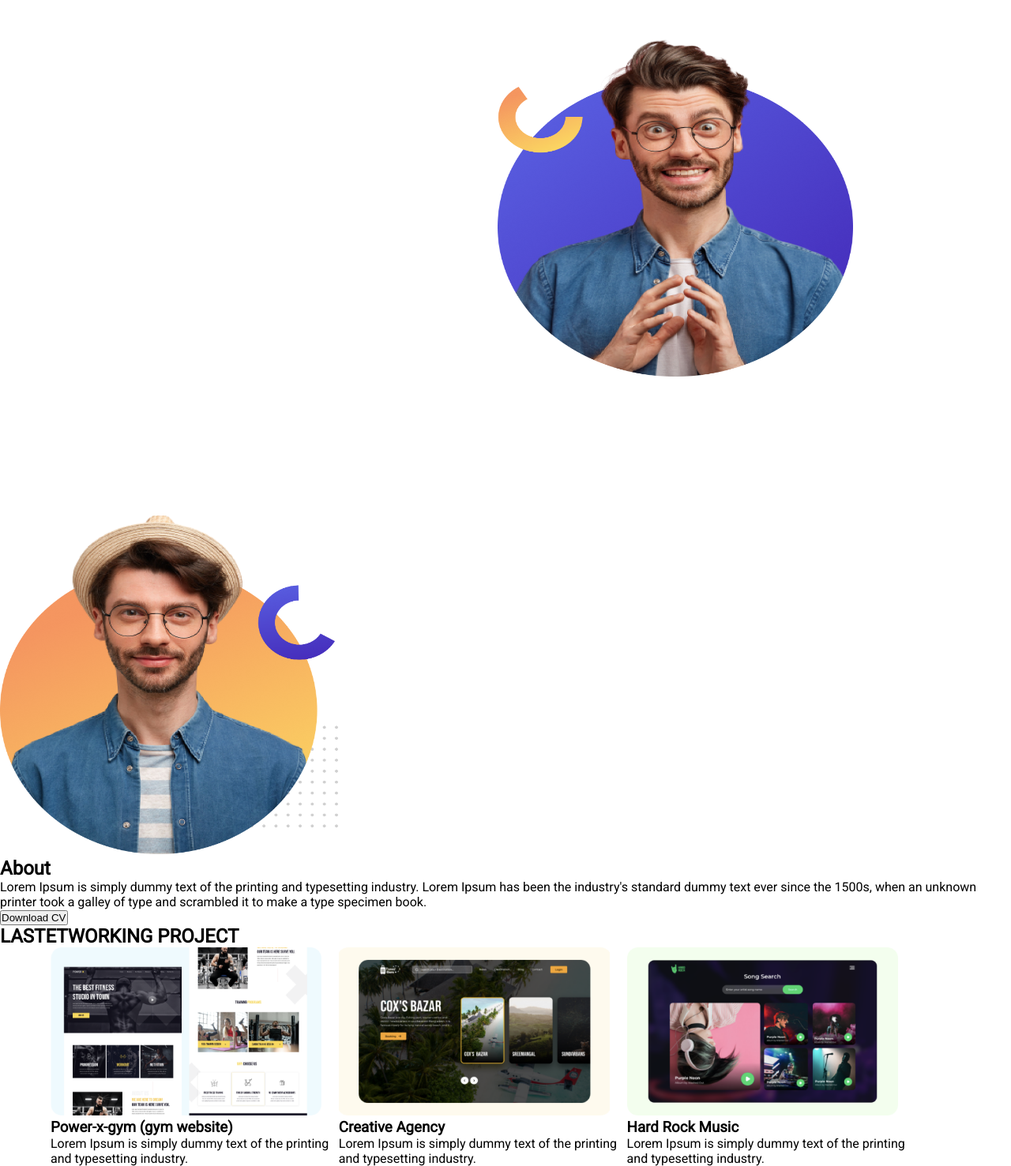
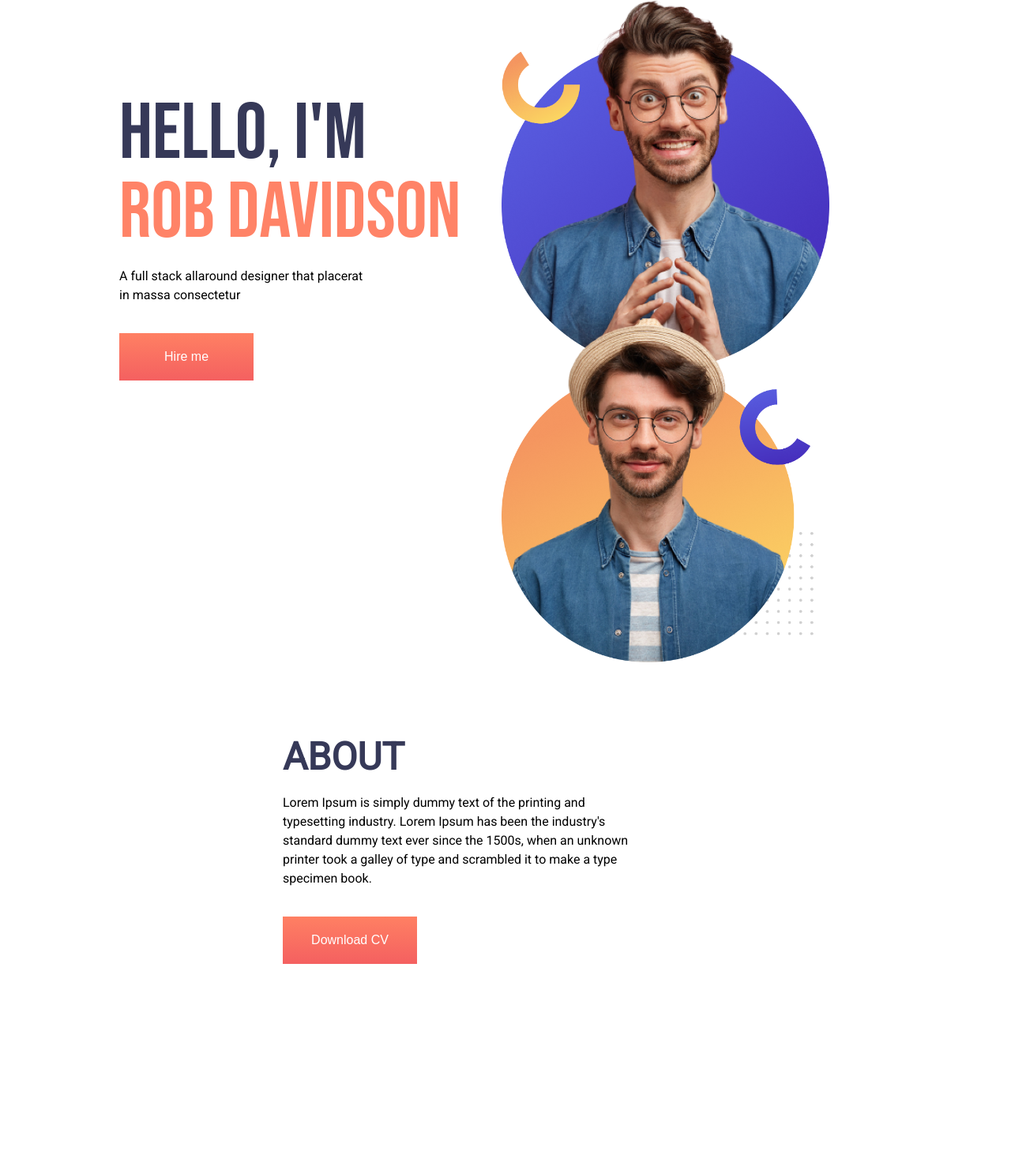
Before and after one commit to isouravx/personal-website-main, a plain HTML site: page index.html in a window 1280 px wide. Shown: the part 118-1595 px from the top of the page at 79% size. After the commit the page ends 1339 px from the top, so only its background shows below. Drawn offline with Linux system fonts and the light colour scheme.

Commit message:
second part complete

```diff
--- a/index.html
+++ b/index.html
@@ -4,65 +4,41 @@
     <meta charset="UTF-8">
     <meta name="viewport" content="width=device-width, initial-scale=1.0">
     <link rel="preconnect" href="https://fonts.gstatic.com">
-<link href="https://fonts.googleapis.com/css2?family=Bebas+Neue&family=Roboto&display=swap" rel="stylesheet">
+    <link rel="preconnect" href="https://fonts.gstatic.com">
+    <link rel="preconnect" href="https://fonts.gstatic.com">
+    <link href="https://fonts.googleapis.com/css2?family=Bebas+Neue&family=Roboto&display=swap" rel="stylesheet">
     <link rel="stylesheet" href="style.css">
     <title>personal-website-main</title>
 </head>
 <body>
     <section class="first-part">
-       <div class="half-width">
-        <h1 class="hello">Hello, I'm </h1>
-        <h1 class="name"> Rob Davidson</h1>
-        <p class="description">A full stack allaround designer that placerat
+       <div id="hello" class="half-width">
+        <h1>Hello, I'm </h1>
+        <h1><span>Rob Davidson</span></h1>
+        <p>A full stack allaround designer that placerat<br>
             in massa consectetur</p>
-            <button class="btn">Hire me</button>
+            <button class="btn"><a href="#" target="_blank">Hire me</a></button>
        </div>
 
        <div class="half-width">
-           <img class="main-image-1" src="images/do not use this pic.png" alt="">
+           <img src="images/do not use this pic.png" alt="">
        </div>
     </section>
 
     <section class="second-part">
-        <div class="half-width">
-            <img class="main-image-2" src="images/do not use this pic2.png" alt="">
+        <div class="half-width" id="about-img">
+            <img src="images/do not use this pic2.png" alt="">
         </div>
-        <div class="half-width">
-            <h2 class="heading-type1">About</h2>
-            <p class="description">
-                Lorem Ipsum is simply dummy text of the printing and typesetting industry. Lorem Ipsum has been the industry's standard dummy text ever since the 1500s, when an unknown printer took a galley of type and scrambled it to make a type specimen book.
+        <div class="half-width" id="about">
+            <h2>About</h2>
+            <p>
+                Lorem Ipsum is simply dummy text of the printing and<br> typesetting industry. Lorem Ipsum has been the industry's<br> standard dummy text ever since the 1500s, when an unknown<br> printer took a galley of type and scrambled it to make a type<br> specimen book.
             </p>
-            <button class="btn">Download CV</button>
+            <button class="btn"><a href="#" target="_blank">Download CV</a></button>
         </div>
     </section>
 
-    <section class="project">
-        <h2 class="heading-type1"><span>LASTET</span>WORKING PROJECT</h2>
-        <div class="all-portfolio">
-            <div class="portfolio">
-                <img src="images/image 4.png" alt="">
-                <h3 class="heading-type2">Power-x-gym (gym website)</h3>
-                <p class="description">Lorem Ipsum is simply dummy text of the
-                    printing and typesetting industry.
-                    </p>
-            </div>
-            <div class="portfolio">
-                <img src="images/image 5.png" alt="">
-                <h3 class="heading-type2">Creative Agency</h3>
-                <p class="description">Lorem Ipsum is simply dummy text of the
-                    printing and typesetting industry.
-                    </p>
-            </div>
-            <div class="portfolio">
-                <img src="images/image 8.png" alt="">
-                <h3 class="heading-type2">Hard Rock Music</h3>
-                <p class="description">Lorem Ipsum is simply dummy text of the
-                    printing and typesetting industry.
-                    </p>
-            </div>
-        </div>
 
-    </section>
 
 </body>
 </html>
--- a/style.css
+++ b/style.css
@@ -6,28 +6,65 @@
 body {
   font-family: "Bebas Neue", cursive;
   font-family: "Roboto", sans-serif;
+  margin: 3% 0 0 10%;
+}
+.first-part {
 }
 
-.first-part {
-  height: 700px;
+#hello {
+  margin-top: 200px;
 }
-.main-image-1,
-.main-image-2 {
-  height: 500px;
-  width: 450px;
+h1 {
+  font-family: "Bebas Neue";
+  font-size: 100px;
+  font-weight: 500;
+  text-transform: uppercase;
+  line-height: 100px;
+  color: #363958;
 }
-.main-image-1 {
-  float: right;
-  margin-right: 200px;
+h1 span {
+  color: #ff8367;
 }
-.portfolio img {
-  height: 213px;
-  width: 343px;
+
+.half-width p {
+  font-size: 16px;
+  font-weight: 400;
+  line-height: 24px;
+  margin: 18px 0 36px 0;
 }
-.portfolio {
-  width: 30%;
+.btn {
+  height: 60px;
+  width: 170px;
+  font-weight: 500px;
+  font-size: 16px;
+  background-image: linear-gradient(#ff8063, #f46060);
+  border: none;
+}
+.btn a {
+  color: #fff;
+  text-decoration: none;
+}
+
+.half-width {
+  width: 40%;
   float: left;
+  margin-left: 2%;
 }
-.all-portfolio {
-  margin-left: 5%;
+.half-width img {
+  width: 90%;
 }
+
+h2 {
+  margin-top: 87px;
+  font-weight: bold;
+  font-size: 48px;
+  color: #363958;
+  text-transform: uppercase;
+}
+
+#about {
+  margin-left: 230px;
+}
+#about-img {
+  margin-top: -140px;
+}
```
